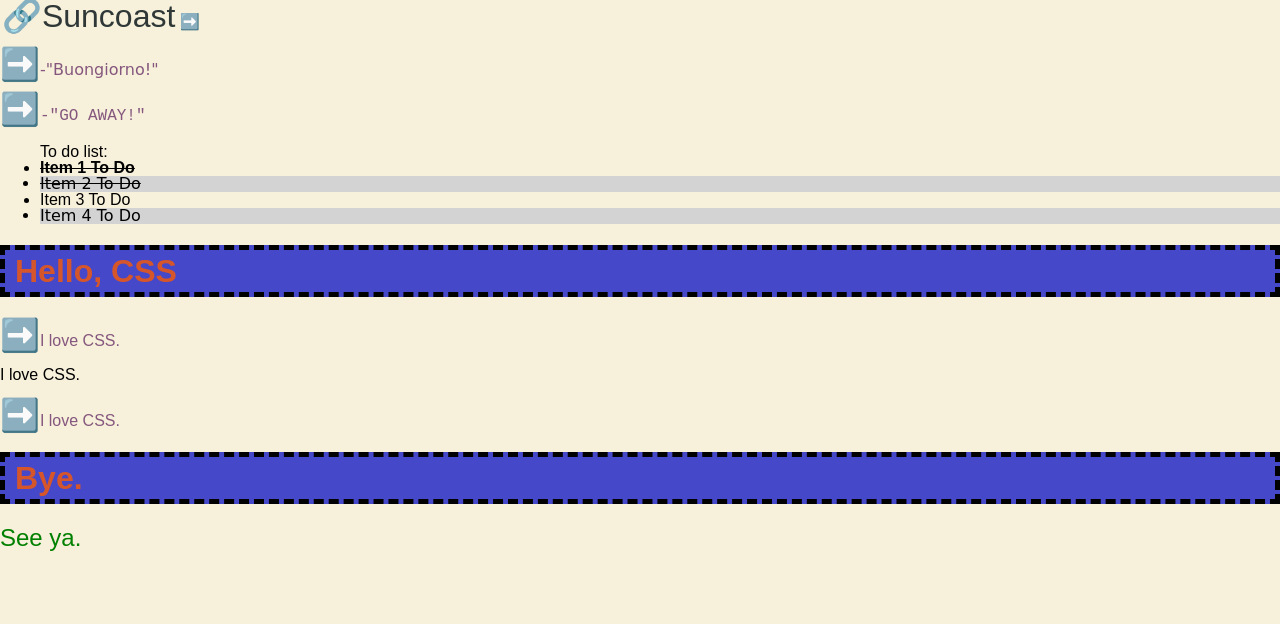
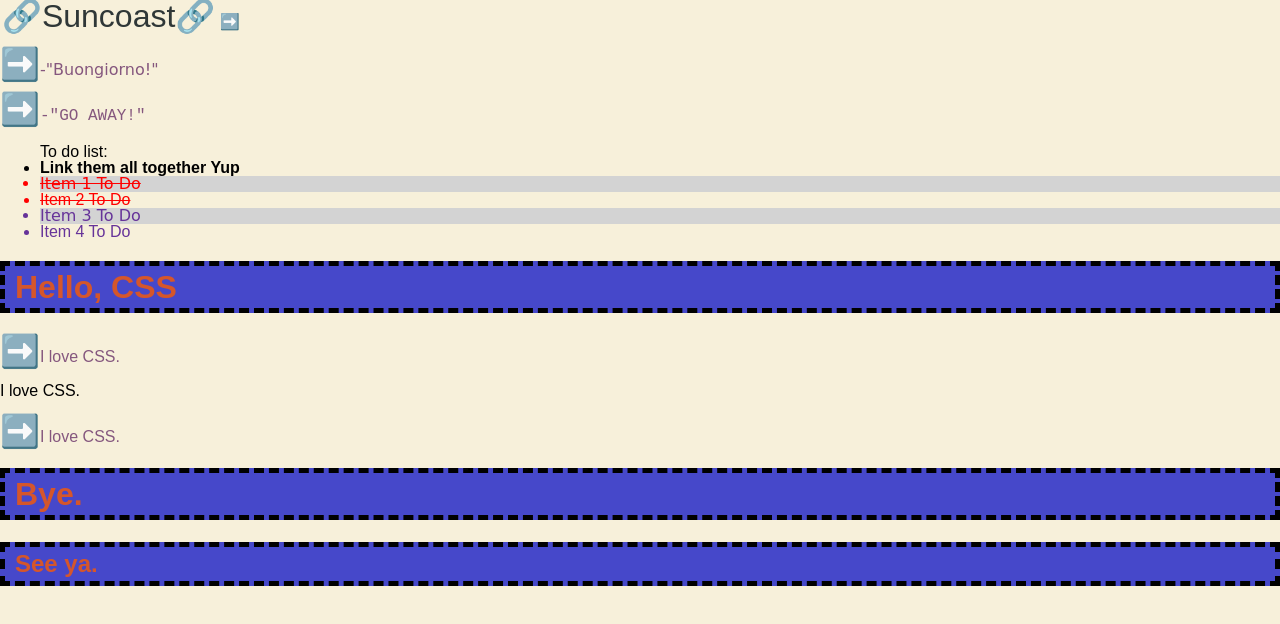
Before and after one commit to mdscardigno/HelloCSS, a website built with Vite: page index.html in a window 1280 px wide. Built offline with nearby package versions, Linux system fonts and the light colour scheme.

Commit message:
combination selectors

```diff
--- a/index.html
+++ b/index.html
@@ -14,13 +14,15 @@
     <p id="rude">-"Go away!"</p>
     <ul>
       To do list:
+      <!-- it does not matter if it is in the immediate child -->
+      <li>Link them all together <span class="done">Yup</span></li>
       <li class="done">Item 1 To Do</li>
       <li class="done">Item 2 To Do</li>
       <li>Item 3 To Do</li>
       <li>Item 4 To Do</li>
     </ul>
     <h1>Hello, CSS</h1>
-    <p>I love CSS.</p>
+    <p class="first done">I love CSS.</p>
     <div>I love CSS.</div>
     <p>I love CSS.</p>
     <h1>Bye.</h1>
--- a/src/style.css
+++ b/src/style.css
@@ -18,7 +18,8 @@ body {
   background-color: #f7f0da;
 }
 
-h1 {
+h1,
+h2 {
   /* 8 used declarations */
   color: var(--sun);
   background-color: rgb(70, 72, 202);
@@ -33,18 +34,15 @@ h1 {
   padding-left: 10px;
 }
 
-h2 {
-  /* two declarations */
-  color: green;
-  font-weight: 300;
-}
-
 p {
   /* one declaration */
   color: #85577e;
 }
-p::before {
+/* list element */
+p::before,
+p::selection {
   /* one declaration */
+  color: red;
   content: '➡️';
 }
 p::first-letter {
@@ -64,7 +62,8 @@ a:hover {
   color: var(--bright-sky);
 }
 
-a::before {
+a::before,
+a::after {
   /* one declaration */
   content: '🔗';
   font-size: 32px;
@@ -95,9 +94,27 @@ li:nth-child(even) {
   background-color: lightgray;
 }
 
-.done {
+/*an example of descendant child oe ANY child combination selectors: only applies to elements with class "done"
+but only if they are a child of an (ul) */
+/* ul .done {
+  text-decoration: line-through;
+}
+*/
+
+/* an example of direct child */
+ul > .done {
   /* one declaration */
   text-decoration: line-through;
+}
+/* any li that has an li before */
+li + li {
+  /* one declaration */
+  color: rebeccapurple;
+}
+
+li ~ .done {
+  /* one declaration */
+  color: red;
 }
 
 #polite {
```
